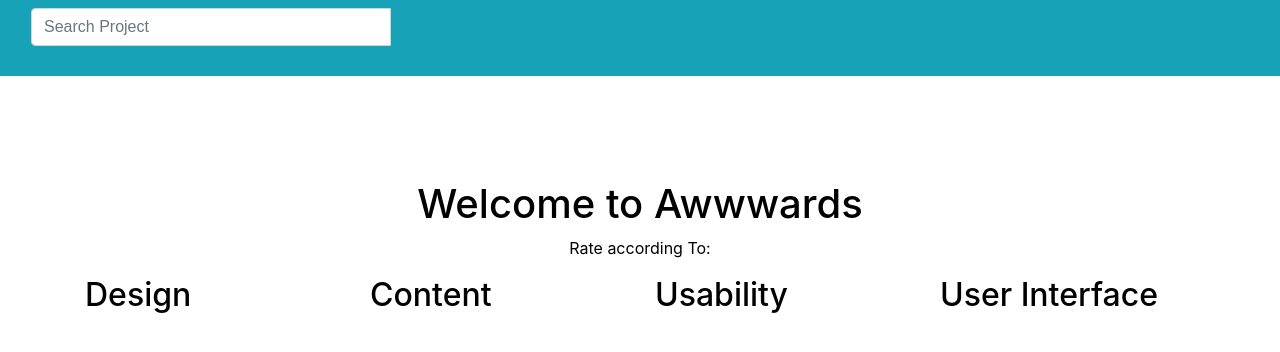
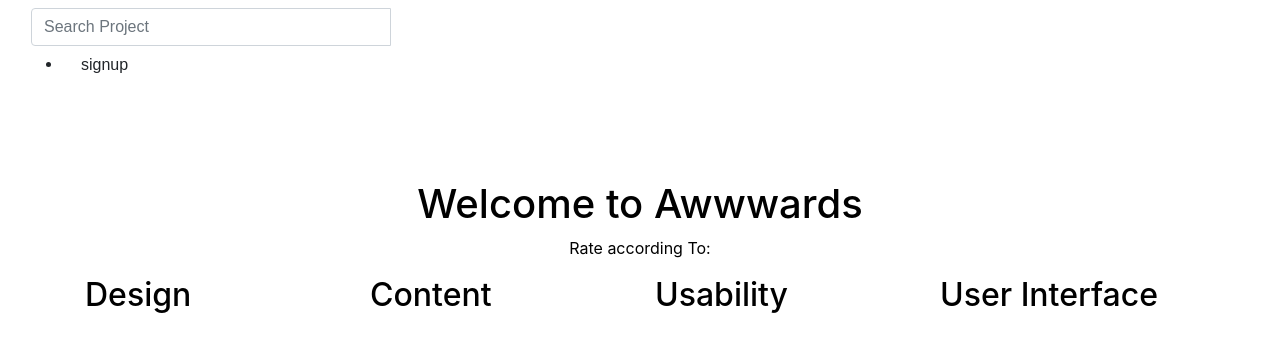
Before and after one commit to silver230/AWWWWARDS, a Django app: page / in a window 1280 px wide. Shown: the top 352 px of the page. Run offline with Django 3.2, Linux system fonts and the light colour scheme; data that the repository does not hold is empty; parts of the project's set-up code (start-up, migrations or seed data) failed here and were passed over; some libraries are stand-ins or nearby versions.

Commit message:
modified my navbar

```diff
--- a/award/templates/navbar.html
+++ b/award/templates/navbar.html
@@ -8,7 +8,7 @@
 </head>
 
 <body>
-    <nav class="navbar bg-info" style="padding-bottom:30px;  font-family: 'Kodchasan', sans-serif; position: fixed; z-index: 1; top: 0; width: 100%;">
+    <nav class="navbar default" style="padding-bottom:30px;  font-family: 'Kodchasan', sans-serif; position: fixed; z-index: 1; top: 0; width: 100%;">
 
             <!-- Adding a search form  -->
             <div class="col-sm-4 col-md-4 navbar-left">
@@ -21,6 +21,37 @@
                         </div>
                     </div>
                 </form>
+                <div class="col-sm-6 col-md-6">
+                        {% if user.is_authenticated %}
+                        <ul>
+                          <li class="dropdown">
+                            <a href="#" class="dropdown-toggle btn btn-default" data-toggle="dropdown" role="button" aria-expanded="false">Account
+                                      <span class="caret"></span>
+                                  </a>
+                            <ul class="dropdown-menu" role="menu">
+                              <li>
+                                <a href="{%url 'index'%}">Home</a>
+
+                              </li>
+                              <li>
+                                <a href="{%url 'new-post'%}">Create project</a>
+                              </li>
+                              <li>
+                                <a href="/accounts/password/change">Change Password</a>
+                              </li>
+                              <li>
+                                <a href="/logout">Logout</a>
+                              </li>
+                            </ul>
+                          </li>
+                        </ul>
+                        {% else %}
+                        <li>
+                          <a class='btn btn-default' href="/accounts/register">signup</a>
+                        </li>
+
+                        {% endif %}
+                      </div>
             </div>
 
         </div>
```
